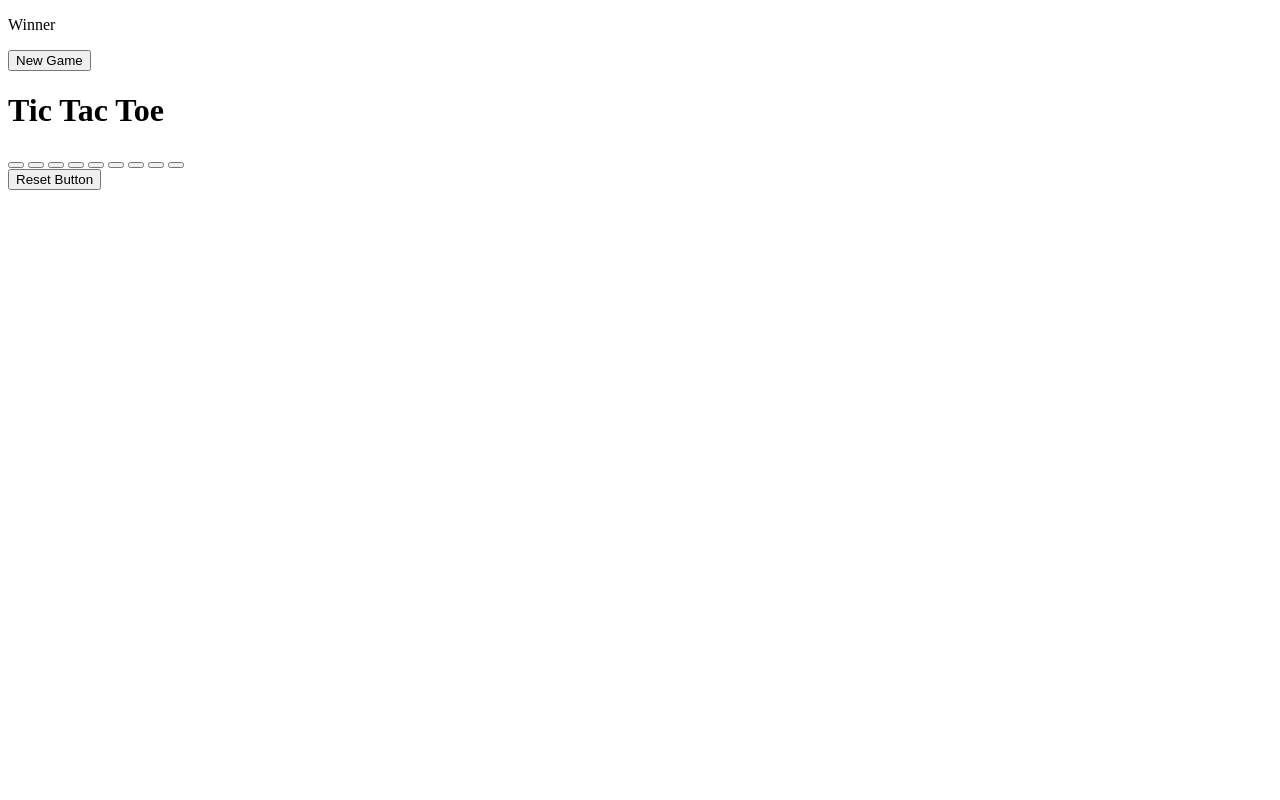
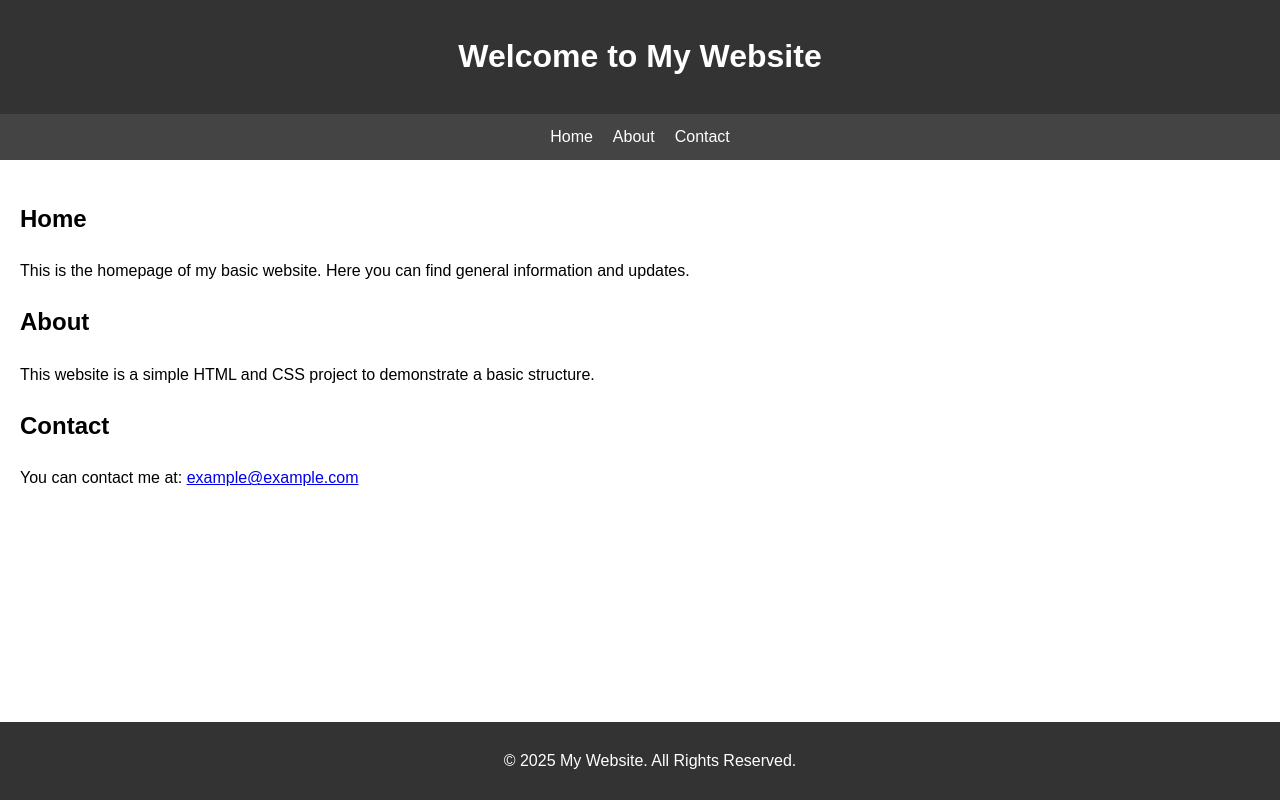
Before and after one commit to MuhammedHu/Game, a plain HTML site: page index.html in a window 1280 px wide. Drawn offline with Linux system fonts and the light colour scheme.

Commit message:
Update index.html

```diff
--- a/index.html
+++ b/index.html
@@ -3,31 +3,85 @@
 <head>
     <meta charset="UTF-8">
     <meta name="viewport" content="width=device-width, initial-scale=1.0">
-    <title>Document</title>
-    <link rel="stylesheet" href="style.css">
+    <title>Basic Website</title>
+    <style>
+        body {
+            font-family: Arial, sans-serif;
+            margin: 0;
+            padding: 0;
+            line-height: 1.6;
+        }
+
+        header {
+            background: #333;
+            color: #fff;
+            padding: 10px 20px;
+            text-align: center;
+        }
+
+        nav {
+            background: #444;
+            color: #fff;
+            display: flex;
+            justify-content: center;
+            padding: 10px;
+        }
+
+        nav a {
+            color: #fff;
+            margin: 0 10px;
+            text-decoration: none;
+        }
+
+        nav a:hover {
+            text-decoration: underline;
+        }
+
+        .container {
+            padding: 20px;
+        }
+
+        footer {
+            background: #333;
+            color: #fff;
+            text-align: center;
+            padding: 10px;
+            position: fixed;
+            bottom: 0;
+            width: 100%;
+        }
+    </style>
 </head>
 <body>
-    <div class="msg-container hide">
-        <p id="msg">Winner</p>
-        <button id="new">New Game</button>
+    <header>
+        <h1>Welcome to My Website</h1>
+    </header>
+
+    <nav>
+        <a href="#">Home</a>
+        <a href="#about">About</a>
+        <a href="#contact">Contact</a>
+    </nav>
+
+    <div class="container">
+        <section id="home">
+            <h2>Home</h2>
+            <p>This is the homepage of my basic website. Here you can find general information and updates.</p>
+        </section>
+
+        <section id="about">
+            <h2>About</h2>
+            <p>This website is a simple HTML and CSS project to demonstrate a basic structure.</p>
+        </section>
+
+        <section id="contact">
+            <h2>Contact</h2>
+            <p>You can contact me at: <a href="mailto:example@example.com">example@example.com</a></p>
+        </section>
     </div>
-    <main>
-    <h1>Tic Tac Toe</h1>
-    <div class="container">
-    <div class="game">
-        <button class="box"></button>
-        <button class="box"></button>
-        <button class="box"></button>
-        <button class="box"></button>
-        <button class="box"></button>
-        <button class="box"></button>
-        <button class="box"></button>
-        <button class="box"></button>
-        <button class="box"></button>
-    </div>
-</div>
-<button id="reset-btn">Reset Button</button>
-</main>
-<script src="game.js"></script>
+
+    <footer>
+        <p>&copy; 2025 My Website. All Rights Reserved.</p>
+    </footer>
 </body>
 </html>
```
